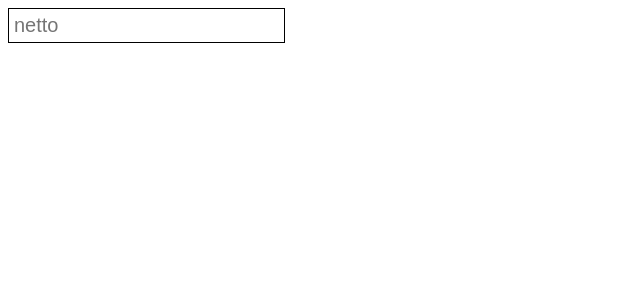
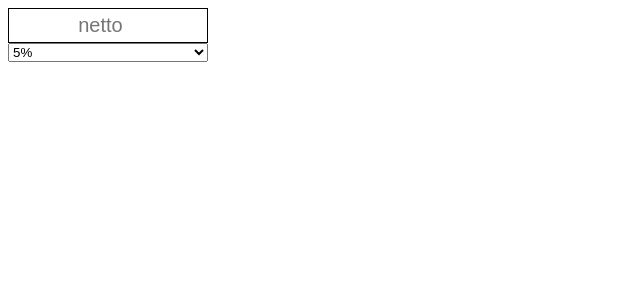
Before and after one commit to patryk-olti/25102021_SzkolaReacta, a React (Create React App) app: page / in a window 1280 px wide. Shown: the top 300 px of the page, without its empty margins (0-640 px from the left). Built offline with nearby package versions, Linux system fonts and the light colour scheme.

Commit message:
added select component

```diff
--- a/src/Components/utilis/Form.js
+++ b/src/Components/utilis/Form.js
@@ -2,8 +2,14 @@ import React from "react";
 
 const Form = ({ children }) => {
 
+    const styles = {
+        display: 'flex',
+        flexDirection: 'column',
+        width: '200px'
+    }
+
     return(
-        <form>
+        <form style={styles} >
             {children}
         </form>
     )
--- a/src/Components/utilis/Input.js
+++ b/src/Components/utilis/Input.js
@@ -5,7 +5,8 @@ const Input = ({ type, placeholder }) => {
     const styles = {
         border: '1px solid black',
         fontSize: '20px',
-        padding: '5px'
+        padding: '5px',
+        textAlign: 'center'
     }
 
     return(
--- /dev/null
+++ b/src/Components/utilis/Select.js
@@ -0,0 +1,16 @@
+import React from "react";
+
+const Select = ({ tips }) => {
+
+    const tipsArray = tips.map(item => (
+        <option value={item}>{item}%</option>
+    ))
+
+    return(
+        <select>
+            {tipsArray}
+        </select>
+    )
+}
+
+export default Select;
--- a/src/Pages/RestaurantForm.js
+++ b/src/Pages/RestaurantForm.js
@@ -2,12 +2,16 @@ import React from "react";
 
 import Form from "../Components/utilis/Form";
 import Input from "../Components/utilis/Input";
+import Select from "../Components/utilis/Select";
 
 const RestaurantForm = () => {
+
+    const tips = [5,10,15,20];
 
     return(
         <Form>
             <Input type="number" placeholder="netto"/>
+            <Select tips={tips} />
         </Form>
     )
 }
```
